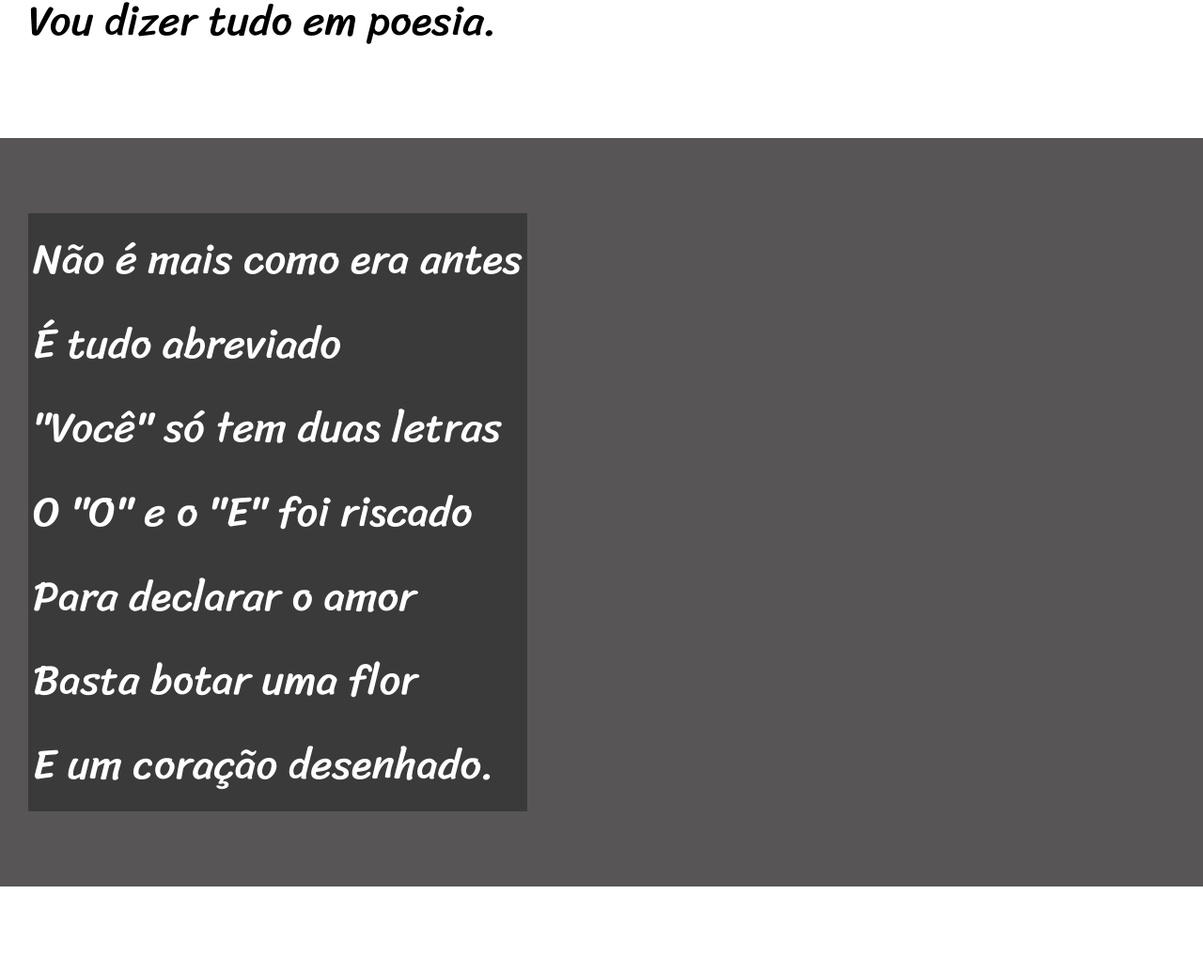
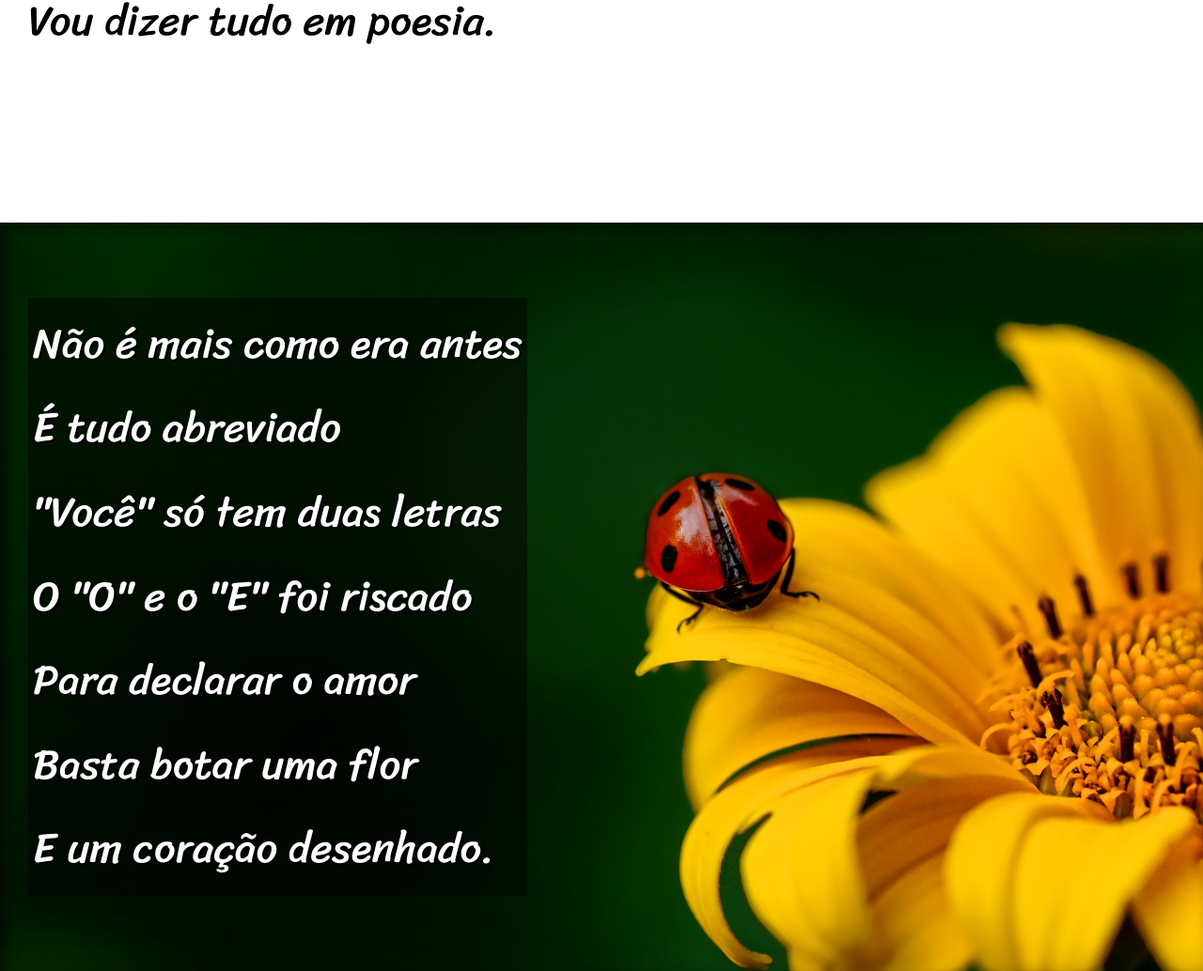
Before and after one commit to GiovaniFerraz/html-css, a plain HTML site: page prática/ex012.html/index.html in a window 1280 px wide. Shown: the part 900-1934 px from the top of the page at 94% size. Drawn offline with Linux system fonts and the light colour scheme.

Commit message:
atualizei o desafio 12

```diff
--- a/prática/ex012.html/index.html
+++ b/prática/ex012.html/index.html
@@ -29,7 +29,7 @@
     </section>
 
 
-    <section class="imagem">
+    <section class="imagem" id="img01">
         <p>
             Não é mais como era antes <br>
             É tudo abreviado <br>
@@ -64,7 +64,7 @@
     </section>
 
 
-    <section class="imagem">
+    <section class="imagem" id="img02">
         <p>
             Tenho saudade das cartas <br>
             Escritas com a própria mão <br>
--- a/prática/ex012.html/style.css
+++ b/prática/ex012.html/style.css
@@ -58,6 +58,10 @@ section {
     font-size: 3.5vw;
 }
 
+section > p {
+    padding-bottom: 2em;
+}
+
 section.normal {
    background-color: white;
    color: black;
@@ -66,12 +70,28 @@ section.normal {
 section.imagem {
     background-color: rgb(87, 85, 85);
     color: white;
+    box-shadow: inset 6px 6px 13px 0px rgba(0, 0, 0, 0.507);
 }
 
 section.imagem > p {
     display: inline-block;
-    background-color: rgba(3, 3, 3, 0.322);
+    background-color: rgba(3, 3, 3, 0.5);
     padding: 5px;
+    text-shadow: 2px 2px 0px black;
+}
+
+section#img01 {
+    background-image: url(imagens/background001.jpg);
+    background-position: right center;
+    background-size: cover;
+    background-attachment: fixed;
+}
+
+section#img02 {
+    background-image: url(imagens/background002.jpg);
+    background-position: right center;
+    background-size: cover;
+    background-attachment: fixed;
 }
 
 footer {
```
